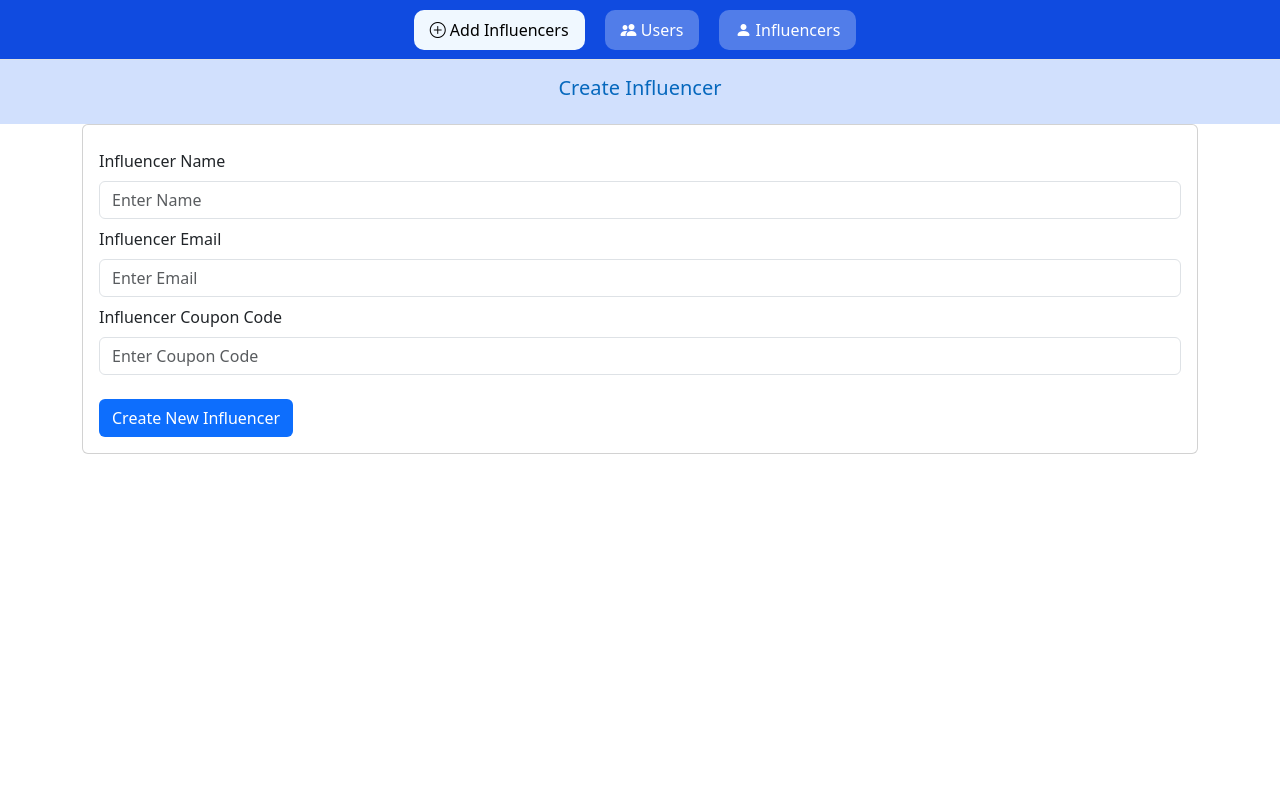
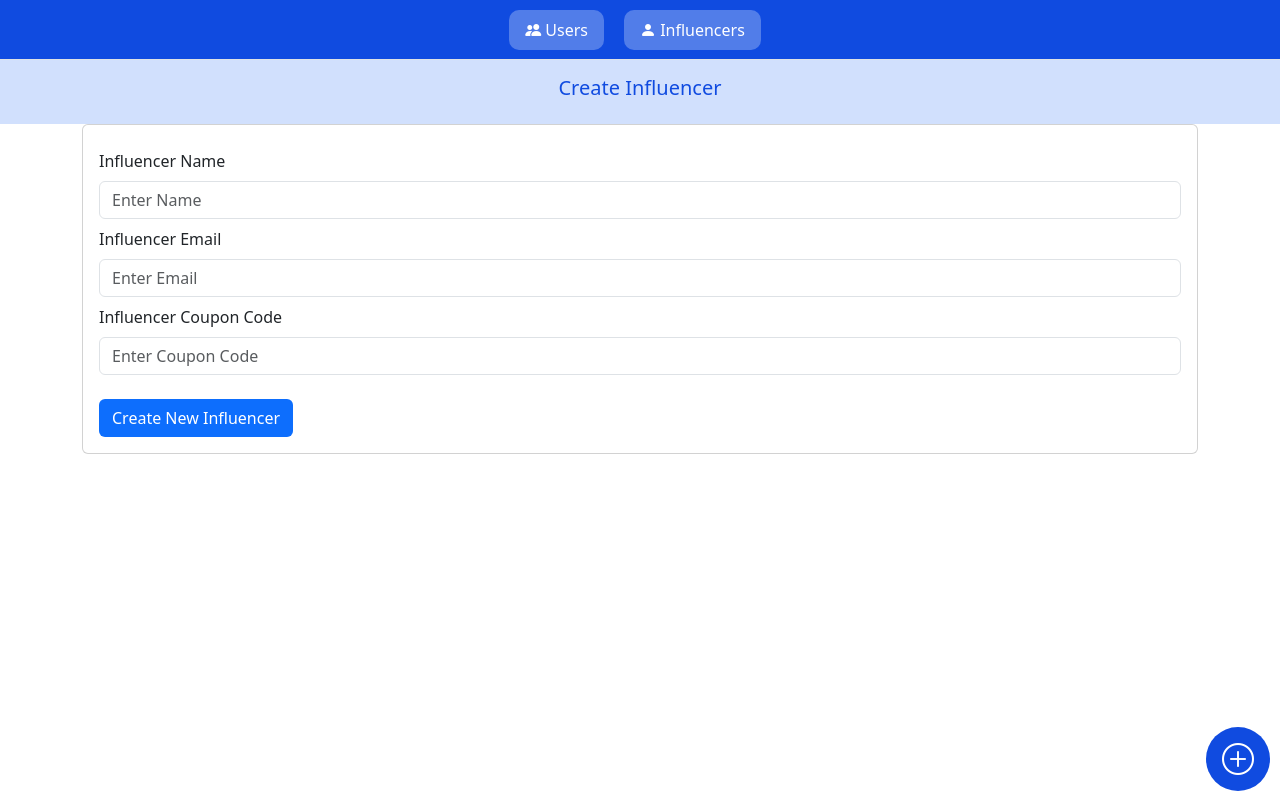
Before and after one commit to bhaskarAntony/webinar_admin_app, a React (Create React App) app: page / in a window 1280 px wide. Built offline with nearby package versions, Linux system fonts and the light colour scheme; no server answers.

Commit message:
all admin pannel project files

```diff
--- a/public/index.html
+++ b/public/index.html
@@ -10,34 +10,13 @@
       content="Web site created using create-react-app"
     />
     <link rel="apple-touch-icon" href="%PUBLIC_URL%/logo192.png" />
-    <!--
-      manifest.json provides metadata used when your web app is installed on a
-      user's mobile device or desktop. See https://developers.google.com/web/fundamentals/web-app-manifest/
-    -->
     <link rel="manifest" href="%PUBLIC_URL%/manifest.json" />
-    <!--
-      Notice the use of %PUBLIC_URL% in the tags above.
-      It will be replaced with the URL of the `public` folder during the build.
-      Only files inside the `public` folder can be referenced from the HTML.
 
-      Unlike "/favicon.ico" or "favicon.ico", "%PUBLIC_URL%/favicon.ico" will
-      work correctly both with client-side routing and a non-root public URL.
-      Learn how to configure a non-root public URL by running `npm run build`.
-    -->
-    <title>React App</title>
+    <title>Webinar Admin App</title>
   </head>
   <body>
     <noscript>You need to enable JavaScript to run this app.</noscript>
     <div id="root"></div>
-    <!--
-      This HTML file is a template.
-      If you open it directly in the browser, you will see an empty page.
 
-      You can add webfonts, meta tags, or analytics to this file.
-      The build step will place the bundled scripts into the <body> tag.
-
-      To begin the development, run `npm start` or `yarn start`.
-      To create a production bundle, use `npm run build` or `yarn build`.
-    -->
   </body>
 </html>
--- a/src/components/Tabs.jsx
+++ b/src/components/Tabs.jsx
@@ -7,10 +7,11 @@ import Users from './Users';
 
 function Tabs() {
   return (
-    <Tab.Container id="my-tabs" defaultActiveKey="tab1">
+  <div className="tabs">
+      <Tab.Container id="my-tabs" defaultActiveKey="tab1">
       <Nav variant="tabs">
-        <Nav.Item>
-          <Nav.Link eventKey="tab1"><i class="bi bi-plus-circle"></i> Add Influencers</Nav.Link>
+      <Nav.Item className='add'>
+          <Nav.Link eventKey="tab1"><i class="bi bi-plus-circle"></i></Nav.Link>
         </Nav.Item>
         <Nav.Item>
           <Nav.Link eventKey="tab2"><i class="bi bi-people-fill"></i> Users</Nav.Link>
@@ -21,10 +22,10 @@ function Tabs() {
       </Nav>
 
       <Tab.Content>
-        <Tab.Pane eventKey="tab1">
+        <Tab.Pane eventKey="tab1" className='influencers-tab'>
           <InfluencerForm/>
         </Tab.Pane>
-        <Tab.Pane eventKey="tab2" className='influencers-tab'>
+        <Tab.Pane eventKey="tab2" >
           <Users/>
         </Tab.Pane>
         <Tab.Pane eventKey="tab3">
@@ -32,6 +33,7 @@ function Tabs() {
         </Tab.Pane>
       </Tab.Content>
     </Tab.Container>
+  </div>
   );
 }
 
--- a/src/styles/tabs.css
+++ b/src/styles/tabs.css
@@ -1,9 +1,7 @@
-.influencers-tab{
-    background-color: rgb(255, 255, 255);
-}
+
 .banner{
     background-color: rgba(59, 124, 245, 0.235);
-    color: rgb(6, 104, 189);
+    color: rgb(16, 75, 224);
 }
 .nav{
     padding: 10px;
@@ -32,3 +30,29 @@
 .nav-item{
   text-align: center;
 }
+.tabs{
+    position: relative;
+    min-height: 100vh;
+}
+.tabs .add{
+    position: absolute;
+    bottom: 10px;
+    right: 10px;
+    z-index: 10px;
+}
+.tabs .add .bi-plus-circle{
+    font-size: 2rem;
+}
+.tabs .add .nav-link{
+    background-color: rgb(16, 75, 224) !important;
+    border-radius: 100px !important;
+
+}
+.tabs .add .nav-link:hover{
+    color: #f6f6f6 !important;
+    transform: scale(0.9);
+}
+.tabs .add .active{
+    background-color: rgb(16, 75, 224) !important;
+    color: #fff !important;
+}
```
